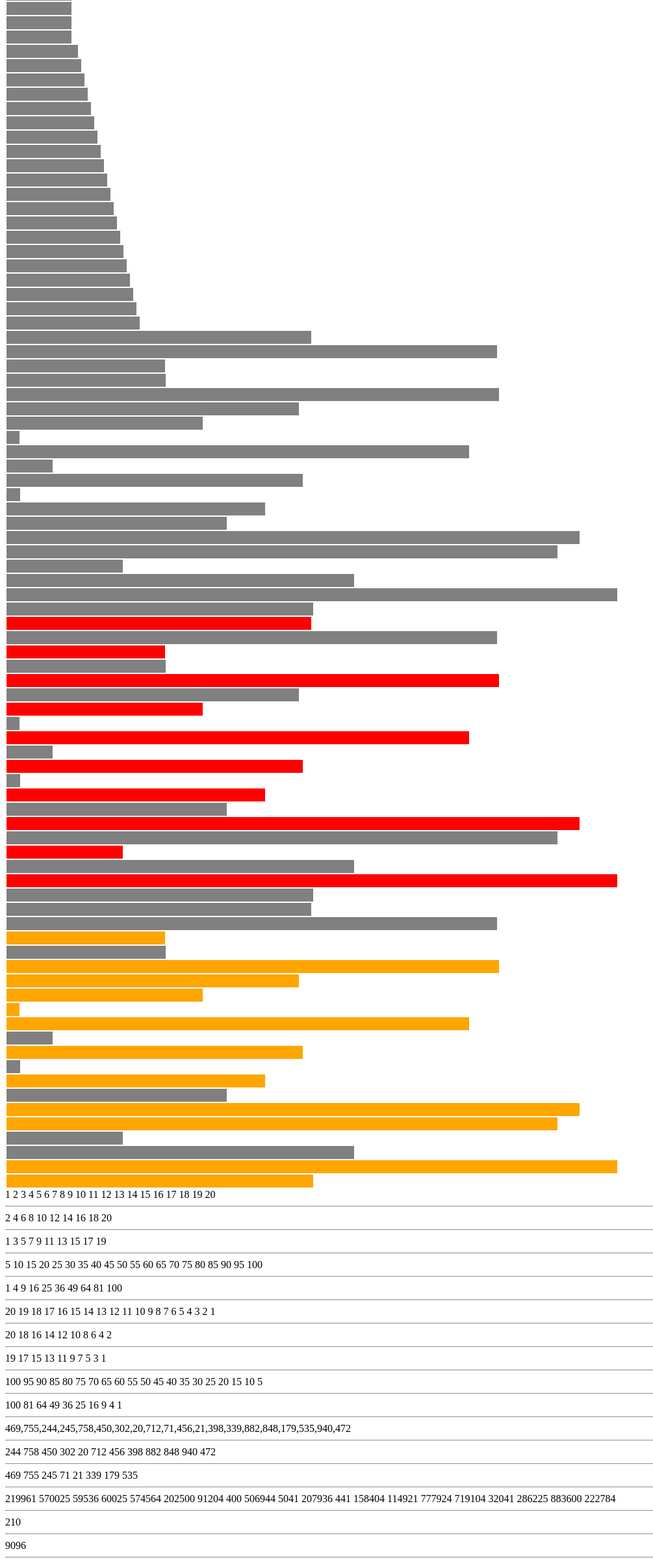
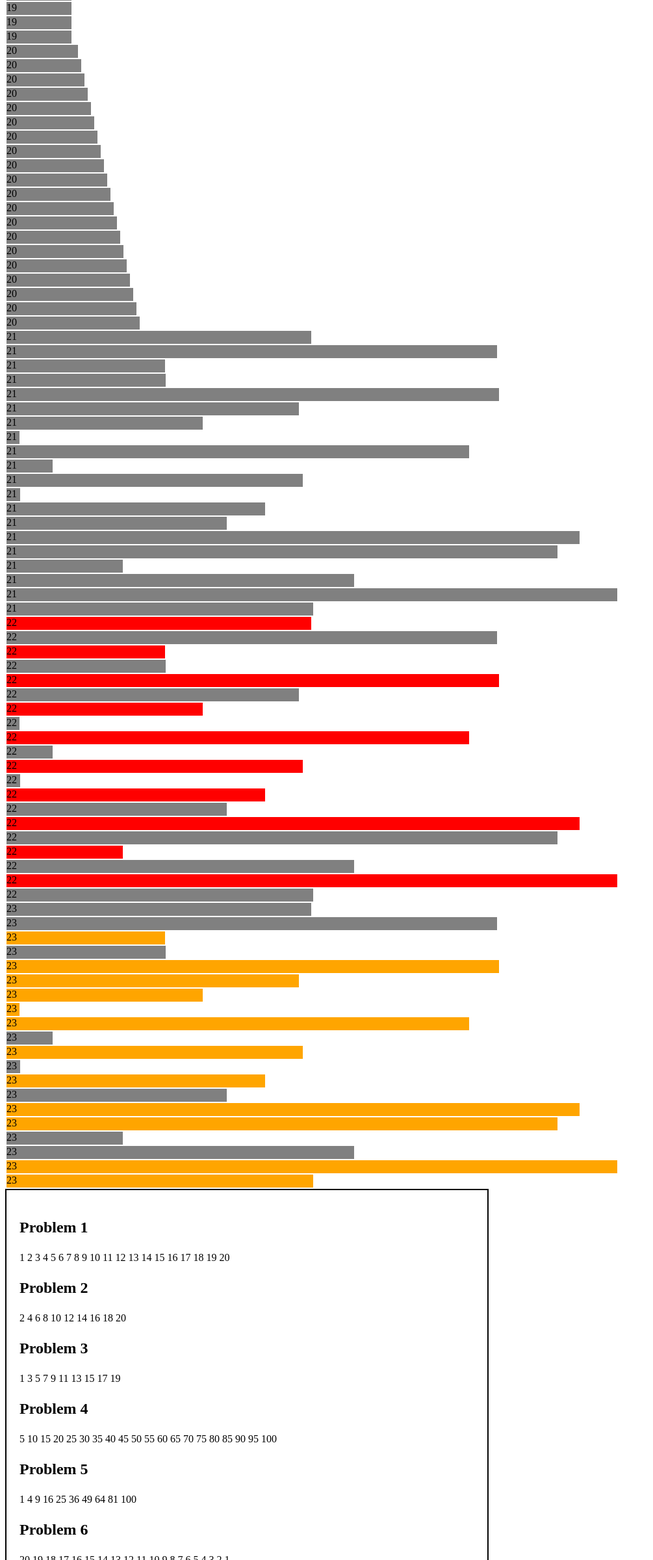
Before and after one commit to jakeberg/kata, a plain HTML site: page index.html in a window 1280 px wide. Shown: the part 379-2779 px from the top of the page at 65% size, without its empty margins (0-1005 px from the left). Drawn offline with Linux system fonts and the light colour scheme.

Commit message:
added numbers to problems

```diff
--- a/index.html
+++ b/index.html
@@ -27,6 +27,17 @@
             margin: 2px;
 
         }
+
+        .numbers {
+            width: 700px;
+            padding: 20px;
+            border: 2px solid black;
+        }
+
+        p {
+            font-weight: bold;
+            font-size: 150%;
+        }
     </style>
 </head>
 
@@ -44,16 +55,17 @@
 
 
     <script>
+        document.write("<div class='numbers'>");
 
-
-
+        document.write("<p> Problem 1 </p>");
         // 1. Display the numbers from 1 to 20. (1, 2, 3, ...,19, 20)
 
         for (let i = 1; i <= 20; i++) {
+
             document.write(i + " ");
         }
 
-        document.write("<hr>");
+        document.write("<p> Problem 2 </p>");
 
         // 2. Display the even numbers from 1 to 20. (2, 4, 6, ..., 18, 20)
 
@@ -65,7 +77,7 @@
 
         }
 
-        document.write("<hr>");
+        document.write("<p> Problem 3 </p>");
 
         // 3. Display the odd numbers from 1 to 20. (1, 3, 5, ..., 17, 19)
 
@@ -77,7 +89,7 @@
 
         }
 
-        document.write("<hr>");
+        document.write("<p> Problem 4 </p>");
 
         // 4. Display the multiples of 5 up to 100. (5, 10, 15, ..., 95, 100)
 
@@ -89,7 +101,7 @@
 
         }
 
-        document.write("<hr>");
+        document.write("<p> Problem 5 </p>");
 
         // 5. Display the square numbers (Links to an external site.)Links to an external site. up to 100. (1, 4, 9, ..., 81, 100)
 
@@ -99,7 +111,7 @@
 
         }
 
-        document.write("<hr>");
+        document.write("<p> Problem 6 </p>");
 
         // 6. Display the numbers counting backwards from 20 to 1. (20, 19, 18, ..., 2, 1)
 
@@ -109,7 +121,7 @@
 
         }
 
-        document.write("<hr>");
+        document.write("<p> Problem 7 </p>");
 
         // 7. Display the even numbers counting backwards from 20. (20, 18, 16, ..., 4, 2)
 
@@ -121,7 +133,7 @@
 
         }
 
-        document.write("<hr>");
+        document.write("<p> Problem 8 </p>");
 
         // 8. Display the odd numbers from 20 to 1, counting backwards. (19, 17, 15, ..., 3, 1)
 
@@ -133,7 +145,7 @@
 
         }
 
-        document.write("<hr>");
+        document.write("<p> Problem 9 </p>");
 
 
         // 9. Display the multiples of 5, counting down from 100. (100, 95, 90, ..., 10, 5)
@@ -146,7 +158,7 @@
 
         }
 
-        document.write("<hr>");
+        document.write("<p> Problem 10 </p>");
 
         // 10. Display the square numbers, counting down from 100. (100, 81, 64, ..., 4, 1)
 
@@ -156,7 +168,7 @@
 
         }
 
-        document.write("<hr>");
+        document.write("<p> Problem 11 </p>");
 
         // 11. Display the 20 elements of sampleArray. (469, 755, 244, ..., 940, 472)
 
@@ -167,7 +179,7 @@
 
         document.write(sampleArray);
 
-        document.write("<hr>");
+        document.write("<p> Problem 12 </p>");
 
         // 12. Display all the even numbers contained in sampleArray. (244, 758, 450, ..., 940, 472)
 
@@ -180,7 +192,7 @@
 
         }
 
-        document.write("<hr>");
+        document.write("<p> Problem 13 </p>");
 
         // 13. Display all the odd numbers contained in sampleArray. (469, 755, 245, ..., 179, 535)
 
@@ -193,7 +205,7 @@
 
         }
 
-        document.write("<hr>");
+        document.write("<p> Problem 14 </p>");
 
         // 14. Display the square of each element in sampleArray. (219961, 570025, ..., 222784)
 
@@ -202,7 +214,7 @@
             document.write(sampleArray[i] * sampleArray[i] + " ")
         }
 
-        document.write("<hr>");
+        document.write("<p> Problem 15 </p>");
 
         // 15. Display the sum of all the numbers from 1 to 20.
 
@@ -215,7 +227,7 @@
         document.write(sumTotal)
 
 
-        document.write("<hr>");
+        document.write("<p> Problem 16 </p>");
 
 
         // 16. Display the sum of all the elements in sampleArray.
@@ -232,21 +244,22 @@
         sum(sampleArray)
 
 
-        document.write("<hr>");
+        document.write("<p> Problem 17 </p>");
 
         // 17. Display the smallest element in sampleArray.
 
 
         document.write(Math.min.apply(null, sampleArray));
 
-        document.write("<hr>");
+        document.write("<p> Problem 18 </p>");
 
         // 18. Display the largest element in sampleArray.
 
 
         document.write(Math.max.apply(null, sampleArray));
 
-        document.write("<hr>");
+
+        document.write("</div>");
 
         // 19. Display 20 solid gray rectangles, each 20px high and 100px wide.
 
@@ -255,16 +268,23 @@
             var newBox = document.createElement("div");
             newBox.className = "box";
 
+            var newText = document.createTextNode("19");
+            newBox.appendChild(newText);
+
             var destination = document.getElementById("main");
             destination.appendChild(newBox);
 
         }
+
 
         // 20. Display 20 solid gray rectangles, each 20px high, with widths ranging evenly from 105px to 200px (remember #4, above).
 
         for (let i = 1; i <= 20; i++) {
             var newBox = document.createElement("div");
             newBox.className = "box2";
+
+            var newText = document.createTextNode("20");
+            newBox.appendChild(newText);
 
             var destination = document.getElementById("main");
             destination.appendChild(newBox);
@@ -282,6 +302,9 @@
                 var newBoxC = document.createElement("div");
                 newBoxC.className = "box3";
 
+                var newText = document.createTextNode("21");
+                newBoxC.appendChild(newText);
+
                 var destinationB = document.getElementById("two");
                 destinationB.appendChild(newBoxC);
 
@@ -298,6 +321,9 @@
             for (let i = 0; i < sampleArray.length; i++) {
                 var newBoxC = document.createElement("div");
                 newBoxC.className = "box3";
+
+                var newText = document.createTextNode("22");
+                newBoxC.appendChild(newText);
 
                 var destinationB = document.getElementById("two");
                 destinationB.appendChild(newBoxC);
@@ -322,6 +348,9 @@
                 var newBoxC = document.createElement("div");
                 newBoxC.className = "box3";
 
+                var newText = document.createTextNode("23");
+                newBoxC.appendChild(newText);
+
                 var destinationB = document.getElementById("two");
                 destinationB.appendChild(newBoxC);
 
@@ -331,13 +360,10 @@
                     newBoxC.style.backgroundColor = "orange";
                 }
 
-
             }
         }
 
         newEven(sampleArray)
-
-
     </script>
 </body>
 
```
